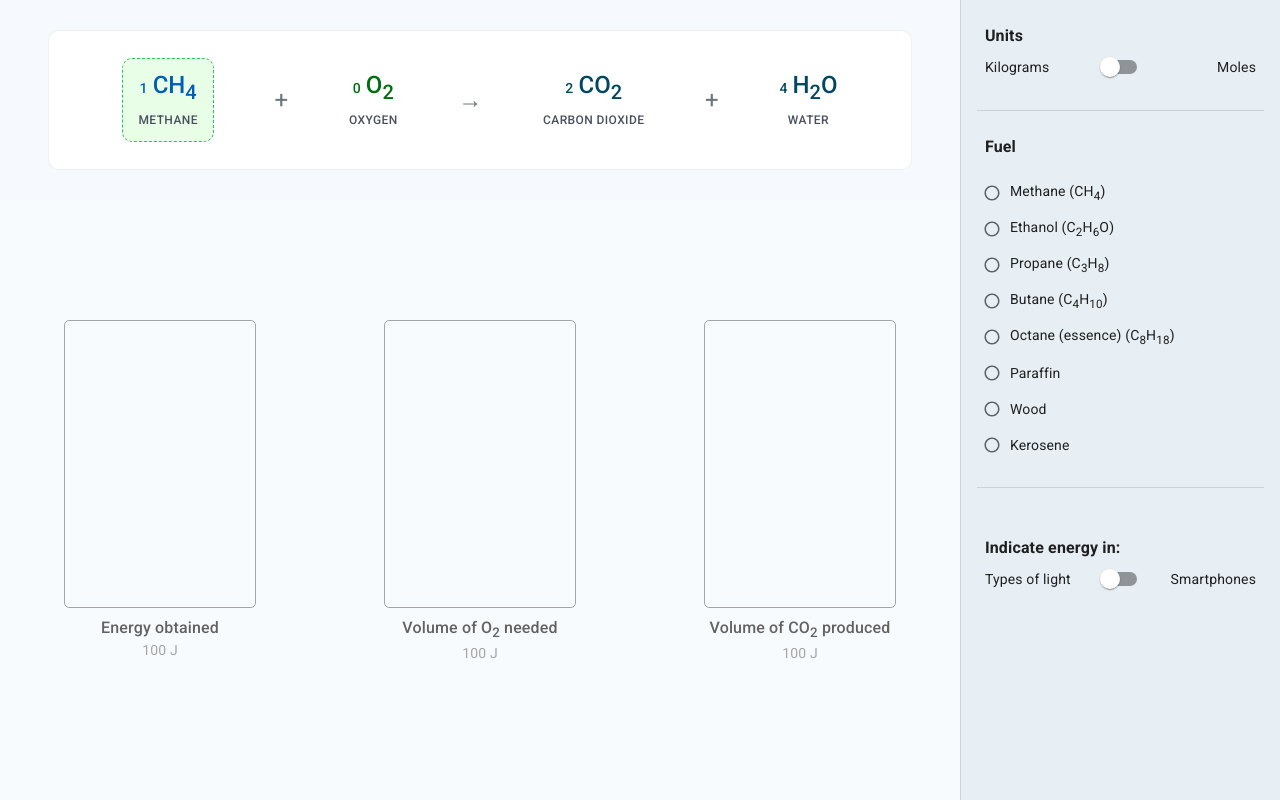
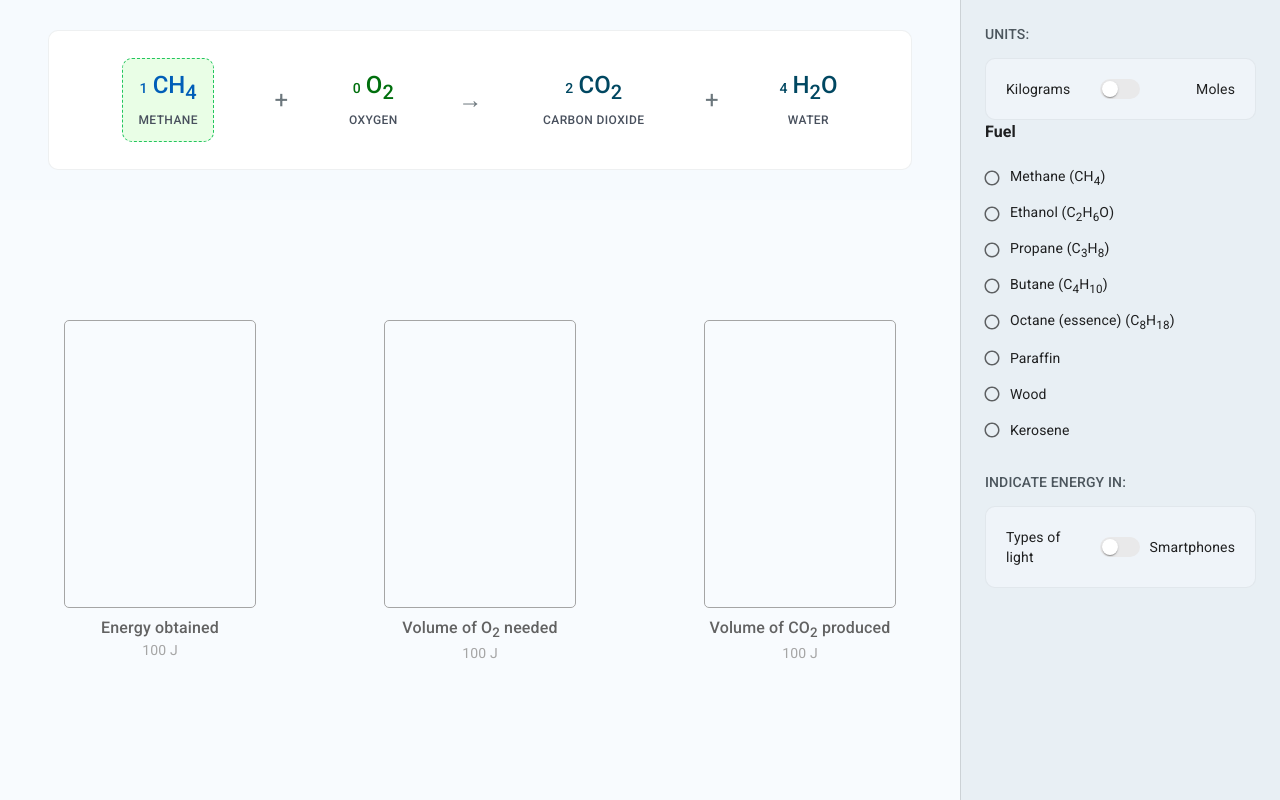
Before and after one commit to graasp/graasp-app-combustion, a React (Vite) app: page / in a window 1280 px wide. Built offline with nearby package versions, Linux system fonts and the light colour scheme.

Commit message:
feat: update two-sided switch design
closes #10

```diff
--- a/src/components/SideMenu.tsx
+++ b/src/components/SideMenu.tsx
@@ -2,7 +2,6 @@ import { Drawer } from '@mui/material';
 
 import { SIDE_MENU_BACKGROUND } from '@/constants/css';
 
-import CustomDivider from './side-menu/CustomDivider';
 import EnergySwitch from './side-menu/EnergySwitch';
 import FuelSelect from './side-menu/FuelSelect';
 import UnitsSwitch from './side-menu/UnitsSwitch';
@@ -15,9 +14,7 @@ const SideMenu = (): JSX.Element => (
     PaperProps={{ style: { width: '25vw', background: SIDE_MENU_BACKGROUND } }}
   >
     <UnitsSwitch />
-    <CustomDivider />
     <FuelSelect />
-    <CustomDivider />
     <EnergySwitch />
   </Drawer>
 );
--- a/src/components/canvas/formula/Fuel.tsx
+++ b/src/components/canvas/formula/Fuel.tsx
@@ -1,7 +1,7 @@
 import { Box } from '@mui/material';
 
 import { FORMULA_BY_KEY } from '@/components/formulaByKey';
-import { FORMULA_FUEL } from '@/constants/css';
+import { PRIMARY_BLUE } from '@/constants/css';
 
 import FormulaEntity from './FormulaEntity';
 
@@ -19,7 +19,7 @@ const Fuel = (): JSX.Element => (
       number={1}
       formula={FORMULA_BY_KEY.methane}
       caption="Methane"
-      color={FORMULA_FUEL}
+      color={PRIMARY_BLUE}
     />
   </Box>
 );
--- a/src/components/side-menu/CustomDivider.tsx
+++ /dev/null
@@ -1,7 +0,0 @@
-import { Divider } from '@mui/material';
-
-const styles = { width: '90%', margin: '1.5em auto' };
-
-const CustomDivider = (): JSX.Element => <Divider sx={styles} />;
-
-export default CustomDivider;
--- /dev/null
+++ b/src/components/side-menu/CustomSwitch.tsx
@@ -0,0 +1,39 @@
+import { Switch, SwitchProps, styled } from '@mui/material';
+
+import { PRIMARY_BLUE } from '@/constants/css';
+
+const CustomSwitch = styled((props: SwitchProps) => (
+  <Switch disableRipple {...props} />
+))(({ theme }) => ({
+  width: 40,
+  height: 20,
+  padding: 0,
+  '& .MuiSwitch-switchBase': {
+    padding: 0,
+    margin: 2,
+    transitionDuration: '300ms',
+    '&.Mui-checked': {
+      transform: 'translateX(20px)',
+      color: '#fff',
+      '& + .MuiSwitch-track': {
+        backgroundColor: PRIMARY_BLUE,
+        opacity: 1,
+      },
+    },
+  },
+  '& .MuiSwitch-thumb': {
+    boxSizing: 'border-box',
+    width: 16,
+    height: 16,
+  },
+  '& .MuiSwitch-track': {
+    borderRadius: 20 / 2,
+    backgroundColor: '#E9E9EA',
+    opacity: 1,
+    transition: theme.transitions.create(['background-color'], {
+      duration: 500,
+    }),
+  },
+}));
+
+export default CustomSwitch;
--- a/src/components/side-menu/TwoSidedSwitch.tsx
+++ b/src/components/side-menu/TwoSidedSwitch.tsx
@@ -1,6 +1,10 @@
 import { Dispatch, SetStateAction } from 'react';
 
-import { Box, Switch, Typography } from '@mui/material';
+import { Box, Typography } from '@mui/material';
+
+import { CANVAS_BORDER, HEADING_TEXT, PRIMARY_BLUE } from '@/constants/css';
+
+import CustomSwitch from './CustomSwitch';
 
 const container = {
   width: '85%',
@@ -8,18 +12,27 @@ const container = {
   marginTop: '1.5em',
 };
 
-const titleStyles = { fontWeight: 600 };
+const titleStyles = {
+  fontWeight: 500,
+  marginBottom: '1em',
+  color: HEADING_TEXT,
+};
 
 const innerContainer = {
   display: 'flex',
   justifyContent: 'space-between',
   alignItems: 'center',
+  background: '#eff4f9',
+  border: CANVAS_BORDER,
+  borderRadius: '10px',
+  padding: '20px 20px',
 };
 
 const switchStyles = {
   width: '30%',
   display: 'flex',
   justifyContent: 'center',
+  alignItems: 'center',
 };
 
 const leftLabelStyles = { width: '35%' };
@@ -46,21 +59,27 @@ const TwoSidedSwitch = ({
   setIsChecked,
 }: Props): JSX.Element => (
   <Box sx={container}>
-    <Typography variant="body1" sx={titleStyles}>
-      {title}
+    <Typography variant="body2" sx={titleStyles}>
+      {title.toUpperCase()}
     </Typography>
     <Box sx={innerContainer}>
       <Typography variant="body2" sx={leftLabelStyles}>
         {leftLabel}
       </Typography>
       <Box sx={switchStyles}>
-        <Switch
+        <CustomSwitch
           checked={isChecked}
-          onChange={() => setIsChecked(isChecked)}
-          color="primary"
+          onChange={(event) => setIsChecked(event.target.checked)}
         />
       </Box>
-      <Typography variant="body2" sx={rightLabelStyles}>
+      <Typography
+        variant="body2"
+        sx={{
+          ...rightLabelStyles,
+          color: isChecked ? PRIMARY_BLUE : 'primary',
+          fontWeight: isChecked ? 500 : 'normal',
+        }}
+      >
         {rightLabel}
       </Typography>
     </Box>
--- a/src/components/side-menu/UnitsSwitch.tsx
+++ b/src/components/side-menu/UnitsSwitch.tsx
@@ -14,8 +14,8 @@ const UnitsSwitch = (): JSX.Element => {
 
   return (
     <TwoSidedSwitch
-      title={t('Units')}
-      leftLabel={t('Kilograms')}
+      title="Units:"
+      leftLabel="Kilograms"
       rightLabel={t('Moles')}
       isChecked={units === 'mol'}
       setIsChecked={handleToggle}
--- a/src/constants/css.ts
+++ b/src/constants/css.ts
@@ -1,7 +1,8 @@
 export const CANVAS_BACKGROUND = '#F6FAFE';
 export const SIDE_MENU_BACKGROUND = '#E8EFF4';
-export const FORMULA_FUEL = '#005EB8';
+export const PRIMARY_BLUE = '#005EB8';
 export const FORMULA_DEFAULT = '#004761';
 export const FORMULA_OXYGEN = '#006F0D';
 export const FORMULA_SYMBOL = '#6c777d';
 export const CANVAS_BORDER = '1px solid rgba(169, 179, 186, 0.2)';
+export const HEADING_TEXT = '#4c565d';
```
